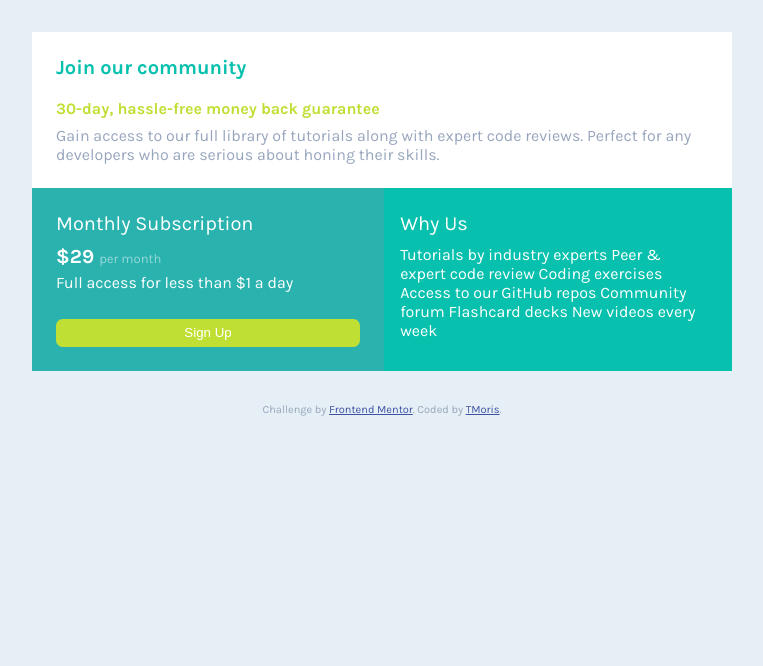
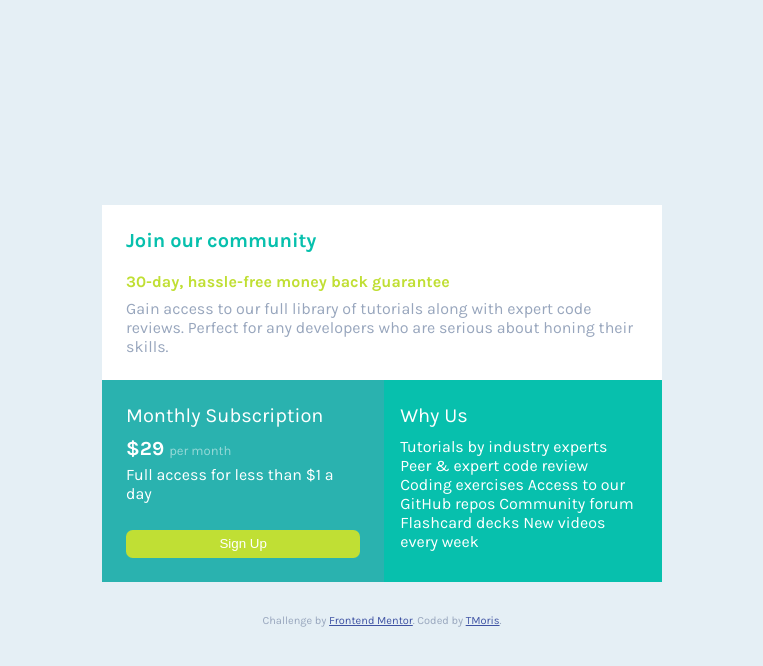
Before and after one commit to tmoris/single-price-grid-component-master, a plain HTML site: page index.html in a window 1280 px wide. Shown: the whole page, without its empty margins (258-1021 px from the left). Drawn offline with Linux system fonts and the light colour scheme.

Commit message:
Update index.html

```diff
--- a/index.html
+++ b/index.html
@@ -15,7 +15,7 @@
   <!-- Feel free to remove these styles or customise in your own stylesheet 👍 -->
   <link rel="stylesheet" href="./styles/style.css">
 </head>
-<body>
+<body class="flex-centered">
 
 <main>
   <div class="container grid">
```
